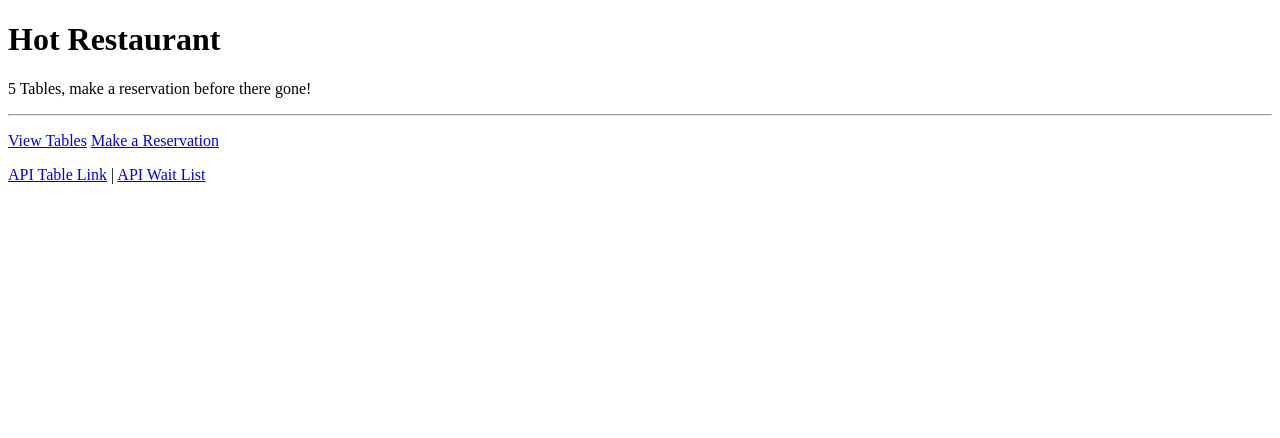
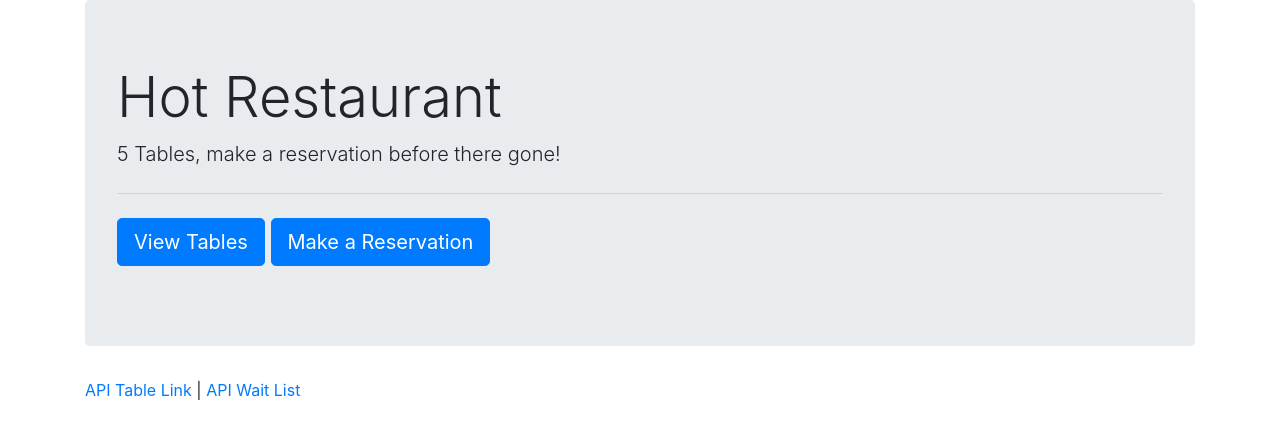
Before and after one commit to jlbarbuto/hot-restaurant, a website: page index.html in a window 1280 px wide. Drawn offline with nearby package versions, Linux system fonts and the light colour scheme.

Commit message:
fixed index.html bootstrap

```diff
--- a/index.html
+++ b/index.html
@@ -4,7 +4,7 @@
     <meta charset="UTF-8">
     <meta name="viewport" content="width=device-width, initial-scale=1.0">
     <meta http-equiv="X-UA-Compatible" content="ie=edge">
-    <script src="https://maxcdn.bootstrapcdn.com/bootstrap/4.0.0/js/bootstrap.min.js"></script>
+    <link rel="stylesheet" href="https://maxcdn.bootstrapcdn.com/bootstrap/4.0.0/css/bootstrap.min.css">
     <script src="https://code.jquery.com/jquery.js"></script>
     <title>Restaurant</title>
 </head>
```
